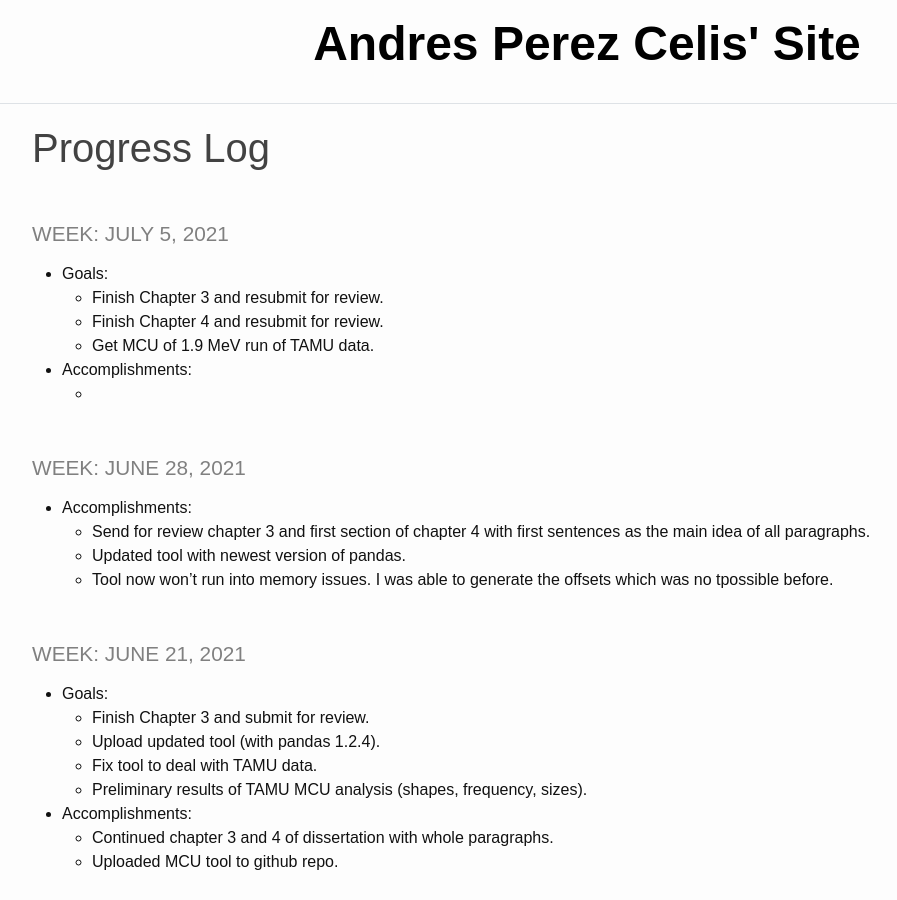
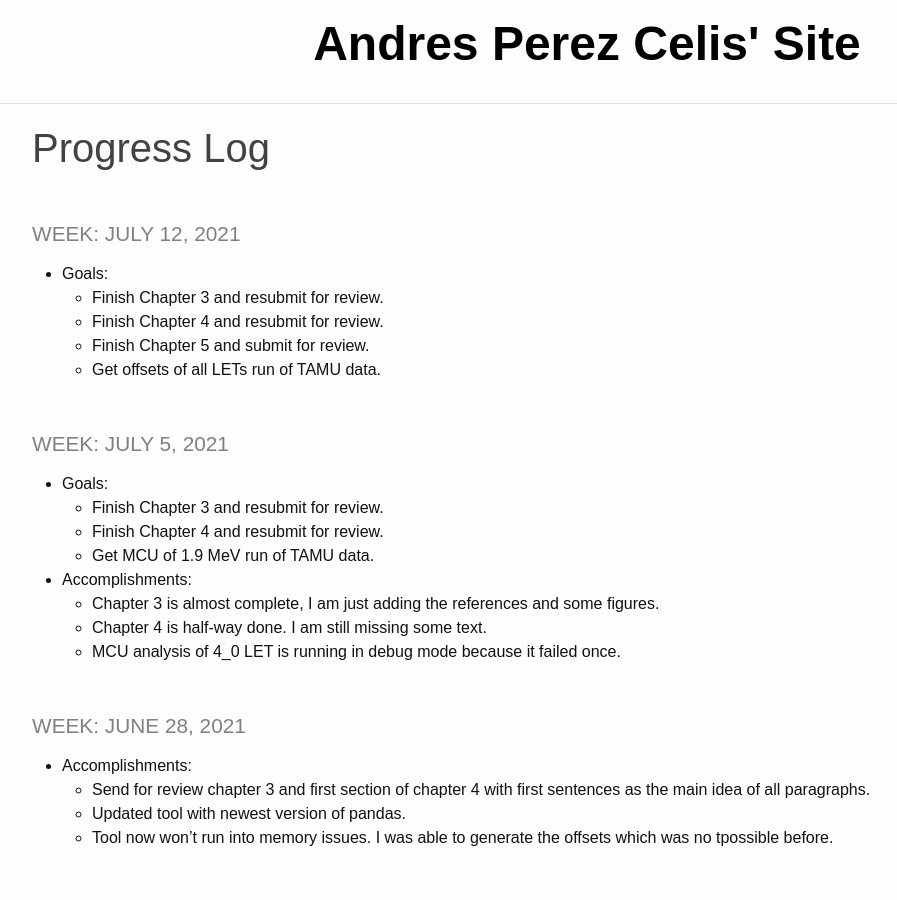
Before and after one commit to pcelis/mysite, a Jekyll site: the page built from _pages/log.md, in a window 1280 px wide and 900 px high. Shown: the whole window, without its empty margins (53-950 px from the left). Built offline with Jekyll 4.4.1, drawn with Linux system fonts in a browser that asks for light colours.

Commit message:
Update log.md

```diff
--- a/_pages/log.md
+++ b/_pages/log.md
@@ -2,13 +2,23 @@
 layout: default
 title: Progress Log
 ---
+### Week: July 12, 2021
+ * Goals:
+   * Finish Chapter 3 and resubmit for review.
+   * Finish Chapter 4 and resubmit for review.
+   * Finish Chapter 5 and submit for review.
+   * Get offsets of all LETs run of TAMU data.
+
+
 ### Week: July 5, 2021
  * Goals:
    * Finish Chapter 3 and resubmit for review.
    * Finish Chapter 4 and resubmit for review.
    * Get MCU of 1.9 MeV run of TAMU data.
  * Accomplishments:
-   *
+   * Chapter 3 is almost complete, I am just adding the references and some figures.
+   * Chapter 4 is half-way done. I am still missing some text.
+   * MCU analysis of 4_0 LET is running in debug mode because it failed once.
 
 ### Week: June 28, 2021
  * Accomplishments:
```
